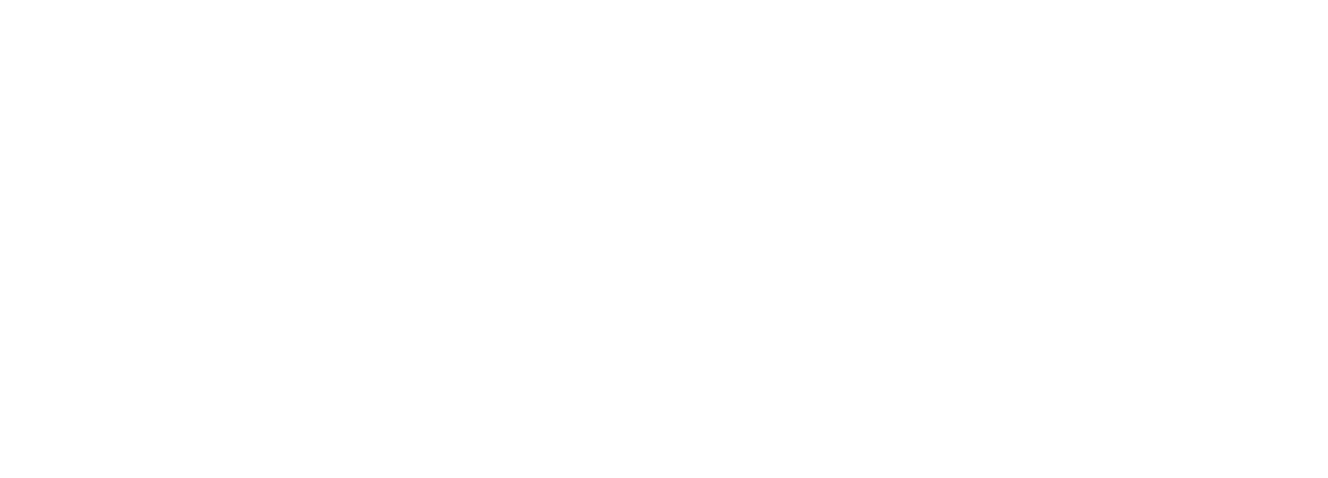
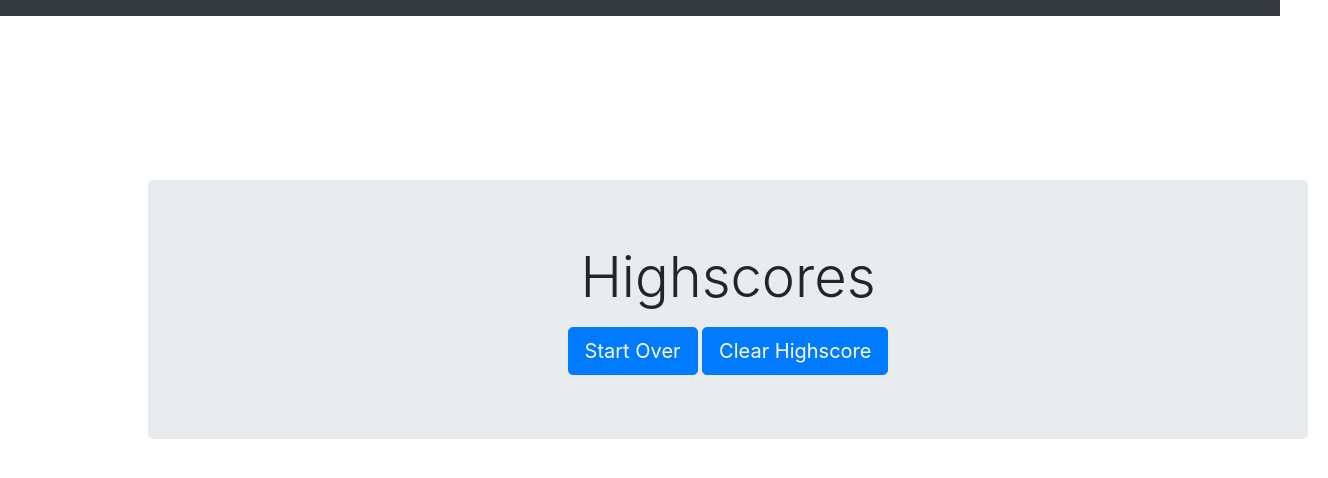
Before and after one commit to Carrpw/code-quiz, a plain HTML site: page highScores.html in a window 1280 px wide. Shown: the whole page, 1328 px wide, since content can reach past the window. Drawn offline with nearby package versions, Linux system fonts and the light colour scheme.

Commit message:
Added highscore html using the index html as the base with minor mods.

```diff
--- a/highScores.html
+++ b/highScores.html
@@ -1,11 +1,35 @@
 <!DOCTYPE html>
 <html lang="en">
+
 <head>
     <meta charset="UTF-8">
     <meta name="viewport" content="width=device-width, initial-scale=1.0">
-    <title>Document</title>
+
+    <!--Style links-->
+    <link rel="stylesheet" type="text/css" href="style.css">
+    <link rel="stylesheet" href="https://cdn.jsdelivr.net/npm/bootstrap@4.5.3/dist/css/bootstrap.min.css" integrity="sha384-TX8t27EcRE3e/ihU7zmQxVncDAy5uIKz4rEkgIXeMed4M0jlfIDPvg6uqKI2xXr2" crossorigin="anonymous">
+
+    <!--Title-->
+    <title>Code Quiz - Race Against Time</title>
 </head>
+
 <body>
+    <!--Blank navbar-->
+    <nav class="navbar navbar-dark bg-dark"></nav>
+    <div id="wrapper">
+        <!--Page title-->
+        <div class="jumbotron" id="questions">
+            <h1 class="display-4 text-center">Highscores</h1>
 
+            <!--Navagation buttons/highscores-->
+            <div class="text-center">
+                <ul id="highScore"></ul>
+                <a class="btn btn-primary btn-lg" id="startOver" href="#" role="button">Start Over</a>
+                <a class="btn btn-primary btn-lg" id="clear" value="reset" href="#" role="button">Clear Highscore</a>
+            </div>
+        </div>
+    </div>
+    <script src="highScores.js"></script>
 </body>
+
 </html>
```
